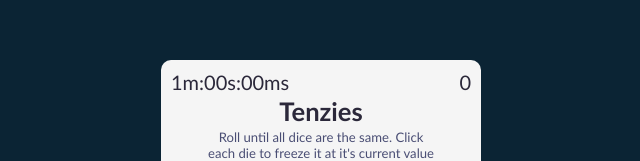
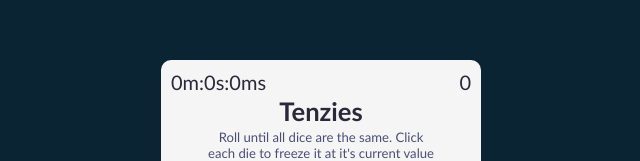
Before and after one commit to Malal0/tenzies, a React (Create React App) app: page / in a window 1280 px wide. Shown: the part 180-341 px from the top of the page, without its empty margins (319-959 px from the left). Built offline with nearby package versions, Linux system fonts and the light colour scheme.

Commit message:
fixed clicked counter

```diff
--- a/src/components/Main.js
+++ b/src/components/Main.js
@@ -12,6 +12,12 @@ export default function Main() {
     const [tenzies, setTenzies] = React.useState(false)
 
     const [count, setCount] = React.useState(0)
+
+    const [gameTime, setGameTime] = React.useState({
+        minutes: 0,
+        seconds: 0,
+        milliseconds: 0
+    })
 
     React.useEffect(() => {
         const allHeld = dice.every(die => die.isHeld)
@@ -75,11 +81,38 @@ export default function Main() {
         setCount(prevCount => prevCount = 0)
     }
 
+    let ms = 0
+    let sec = 0
+    let min = 0
+    setInterval(() => {
+        ms += 250
+        if (ms >= 1000) {
+            ms = 0
+            sec++
+        }
+
+        if (sec >= 60) {
+            sec = 0
+            min++
+        }
+
+        console.log(`Timer: ${min.toFixed(2)}m :${sec.toFixed(2)}s :${ms.toFixed()}ms`)
+
+    }, 250)
+
+    // function timer() {
+    //     let ms = 0
+
+
+    //     console.log(ms)
+    // }
+    // timer()
+
     return (
         <section>
             <div className="main">
                 {tenzies && <Confetti />}
-                <Timer />
+                <Timer min={min} sec={sec} millisec={ms} />
                 <Count count={count} />
                 <h1 className="title">tenzies</h1>
                 <p className="instructions">Roll until all dice are the same. Click each die to freeze it at it's current value between rolls.</p>
--- a/src/components/Timer.js
+++ b/src/components/Timer.js
@@ -1,5 +1,5 @@
-export default function Timer() {
+export default function Timer(props) {
     return (
-        <div className="timer">1m:00s:00ms</div>
+        <div className="timer">{props.min}m:{props.sec}s:{props.millisec}ms</div>
     )
 }
```
